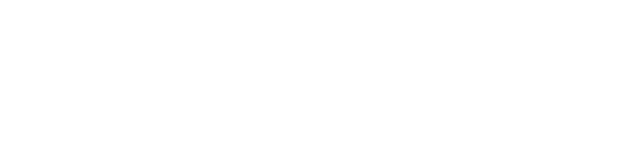
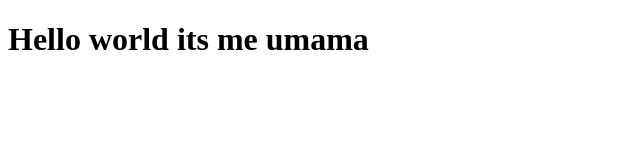
Before and after one commit to umama08/VersionControl_Assignment, a plain HTML site: page index.html in a window 1280 px wide. Shown: the whole page, without its empty margins (0-640 px from the left). Drawn offline with Linux system fonts and the light colour scheme.

Commit message:
this is v2

```diff
--- a/index.html
+++ b/index.html
@@ -6,6 +6,7 @@
     <title>Document</title>
 </head>
 <body>
+    <h1>Hello world its me umama </h1>
 
 </body>
 </html>
```
